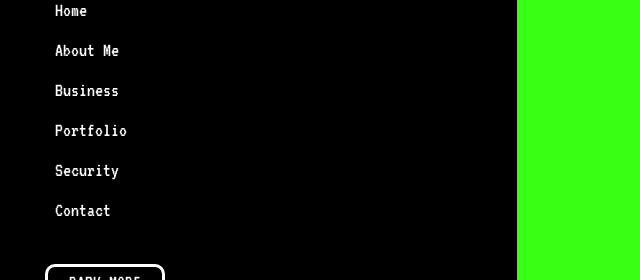
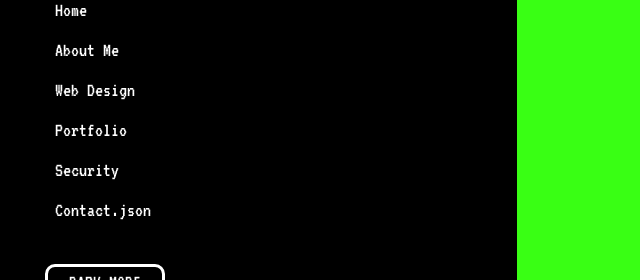
Before and after one commit to Cavematt/mattsite, a React (Create React App) app: page /Contact in a window 1280 px wide. Shown: the part 227-507 px from the top of the page, without its empty margins (0-640 px from the left). Built offline with nearby package versions, Linux system fonts and the light colour scheme.

Commit message:
update font

```diff
--- /dev/null
+++ b/src/components/Contact.css
@@ -0,0 +1,3 @@
+body {
+    background-color: grey;
+}
--- a/src/components/Contact.js
+++ b/src/components/Contact.js
@@ -1,4 +1,5 @@
 import React from 'react'
+import "./Contact.css"
 
 function Contact() {
     return (
--- a/src/components/Navbar.js
+++ b/src/components/Navbar.js
@@ -7,7 +7,9 @@ import { Link } from 'react-router-dom'
 
 function Navbar() {
     const [color, setColor] = useState("#39FF14")
+    const [fontclr, setFontclr] = useState("")
     const [nice, setNice] = useState(false)
+
 
     function darkMode() {
         if (nice === false) {
@@ -23,9 +25,9 @@ function Navbar() {
             document.body.style.color = "white"
         } else {
             document.body.style.backgroundColor = color
+            document.body.style.color = fontclr
         }
-
-    }, [color, nice])
+    }, [color, nice, fontclr])
 
 
 
@@ -37,13 +39,13 @@ function Navbar() {
             <div className="navbarList">
                 <ul>
                     <li className="navbarButton">
-                        <Link onClick={() => setColor("#39FF14")} className="navbarLinks" to="/">Home</Link>
+                        <Link onClick={() => {setColor("#39FF14"); setFontclr("black")}} className="navbarLinks" to="/">Home</Link>
                     </li>
                     <li className="navbarButton">
                         <Link onClick={() => setColor("pink")} className="navbarLinks" to="/AboutMe">About Me</Link>
                     </li>
                     <li className="navbarButton">
-                        <Link className="navbarLinks" to="/Business">Business</Link>
+                        <Link className="navbarLinks" to="/Business">Web Design</Link>
                     </li>
                     <li className="navbarButton">
                         <Link className="navbarLinks" to="/Portfolio">Portfolio</Link>
@@ -52,7 +54,7 @@ function Navbar() {
                         <Link className="navbarLinks" to="/Security">Security</Link>
                     </li>
                     <li className="navbarButton">
-                        <Link className="navbarLinks" to="/Contact">Contact</Link>
+                        <Link className="navbarLinks" to="/Contact">Contact.json</Link>
                     </li>
                     <li className="navbarButton">
                         <h1 onClick={darkMode}>{nice ? <button className="modeChangeDark">NORMAL MODE</button> : <button className="modeChangeLight">DARK MODE</button>}</h1>
```
